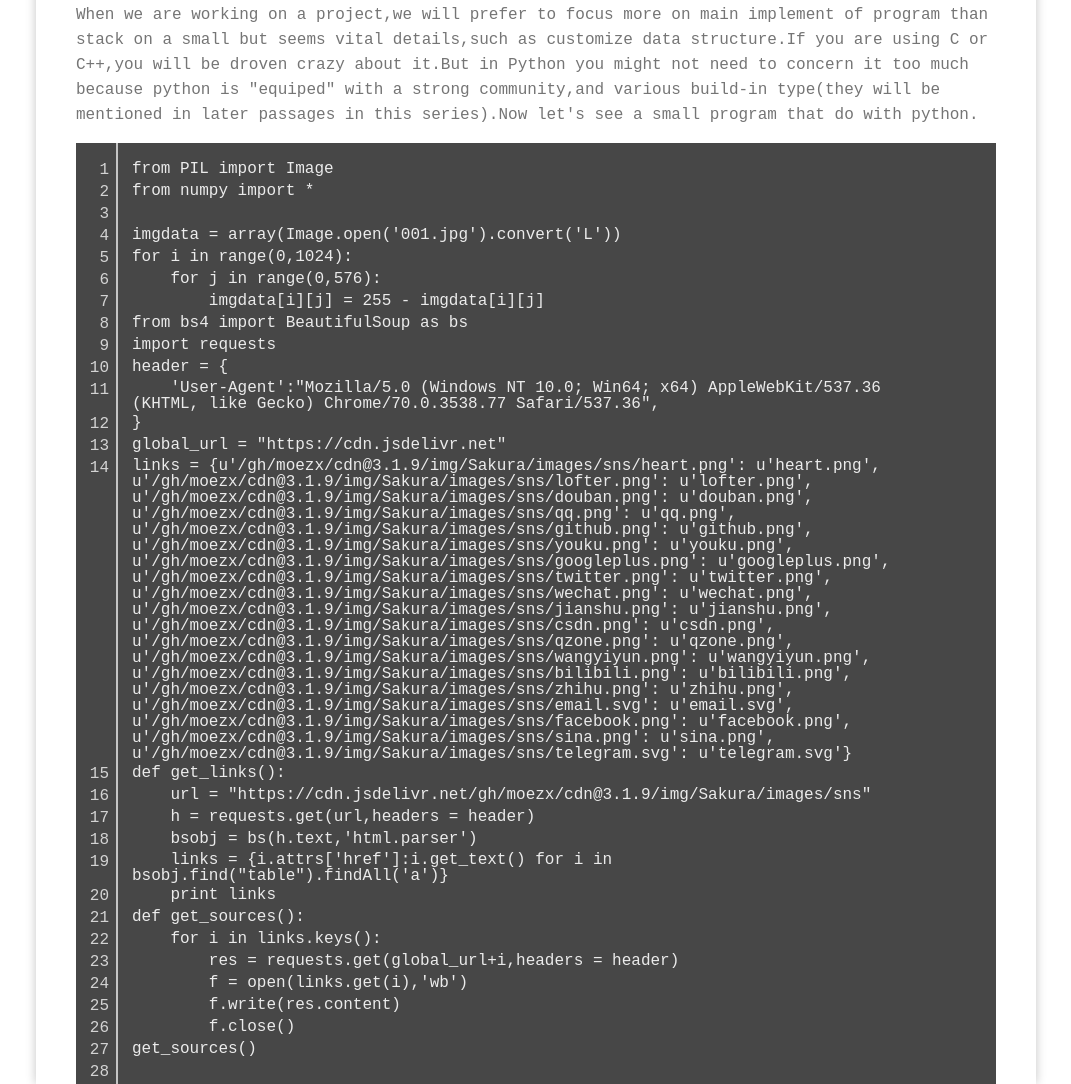
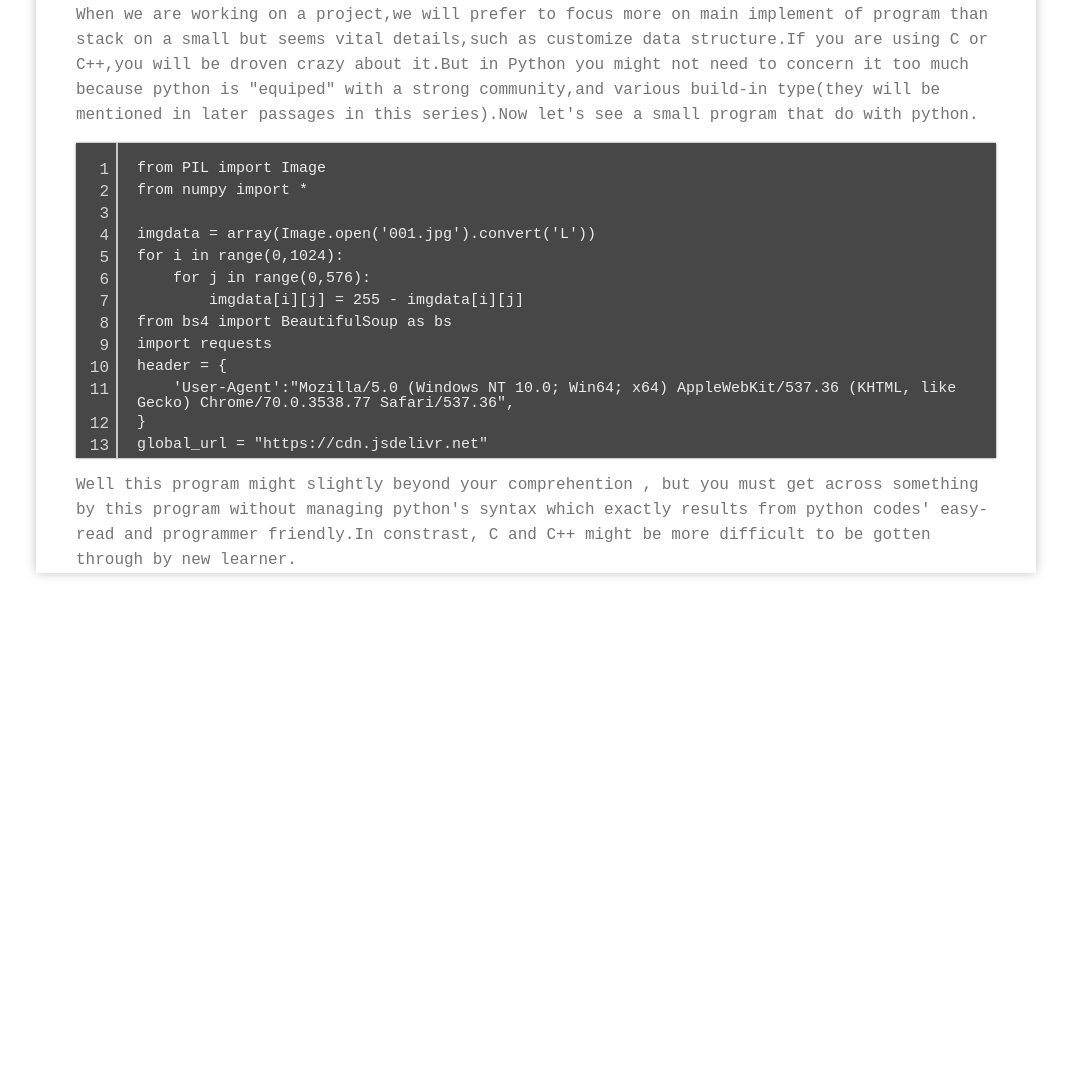
Before and after one commit to Jecosine/jecosine.github.io.bk, a plain HTML site: page biop.html in a window 1280 px wide. Shown: the part 748-1832 px from the top of the page, without its empty margins (104-1175 px from the left). After the commit the page ends 1336 px from the top, so only its background shows below. Drawn offline with Linux system fonts and the light colour scheme.

Commit message:
UPDATE:Finish code setting

```diff
--- a/biop.html
+++ b/biop.html
@@ -80,6 +80,7 @@ get_sources()
                 </div>
                 <div class = "count-bar"></div>
                 </div>
+                <p>Well this program might slightly beyond your comprehention , but you must get across something by this program without managing python's syntax which exactly results from python codes' easy-read and programmer friendly.In constrast, C and C++ might be more difficult to be gotten through by new learner.</p>
 
 
             </div>
--- a/css/main.css
+++ b/css/main.css
@@ -99,17 +99,16 @@ div.item-fold {
 body {
     overflow: scroll;
 }
-body::-webkit-scrollbar {
+*::-webkit-scrollbar {
     width: 10px;
     height: 1px;
 }
-body::-webkit-scrollbar-thumb {
+*::-webkit-scrollbar-thumb {
     box-shadow: inset 0 0 5px rgba(51, 139, 255, 0.2);
     background: rgba(0, 62, 109, 0.74);
     background-image: -webkit-linear-gradient(45deg, rgba(255, 255, 255, .2) 25%, transparent 25%, transparent 50%, rgba(255, 255, 255, .2) 50%, rgba(255, 255, 255, .2) 75%, transparent 75%, transparent);
-
 }
-body::-webkit-scrollbar-track {
+*::-webkit-scrollbar-track {
     background: #f7f7f7;
 }
 /* Define upper part style */
@@ -505,17 +504,28 @@ h2.abstract-title:hover {
     word-break: break-all;
     word-wrap: break-word;
     padding-top: 15px;
+    box-shadow: #666666 0 0 2px;
+    max-height: 300px;
+    overflow-y: scroll;
+    margin-bottom: 15px;
 
+}
+.code-block::-webkit-scrollbar-thumb {
+    box-shadow: inset 0 0 5px rgba(51, 139, 255, 0.2);
+    background: rgba(63, 63, 63, 0.74);
+    background-image: -webkit-linear-gradient(45deg, rgba(255, 255, 255, .2) 25%, transparent 25%, transparent 50%, rgba(255, 255, 255, .2) 50%, rgba(255, 255, 255, .2) 75%, transparent 75%, transparent);
 }
 
 .code-block tr td:last-child {
     display: inline-block;
-    padding: 0px;
+    border: none;
+    margin-left: 5px;
+    /* padding: 0px;     */
     padding-left: 20px;
-
-    width: calc(100% - 80px);
+    width: calc(100% - 25px);
     height: 100%;
     line-height: 100%;
+    font-size: 15px;
     font-family: 'Courier New', Courier, monospace;
     color: #ebebeb;
     list-style: decimal-leading-zero;
@@ -523,12 +533,12 @@ h2.abstract-title:hover {
     word-break: keep-all;
 
 }
+
 .code-block tr:hover td:first-child {
     color: rgb(255, 255, 255);
 }
 .code-block tr:hover td:last-child {
-    border-bottom: solid #c5c5c5 1px;
-    border-top: solid #c5c5c5 1px;
+    background-color: #757575;
 }
 .code-block tr:first-child {
     counter-reset: c 0;
```
